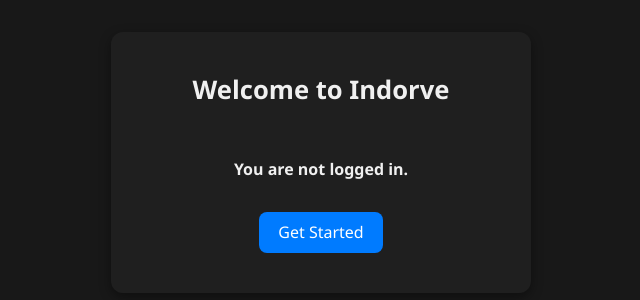
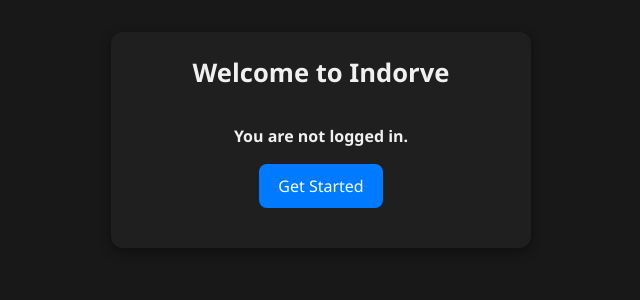
Before and after one commit to xrounak/indrove, a React (Vite) app: page / in a window 1280 px wide. Shown: the top 300 px of the page, without its empty margins (319-959 px from the left). Built offline with nearby package versions, Linux system fonts and the light colour scheme; no server answers.

Commit message:
enabling google authentication and ui polishing

```diff
--- a/package.json
+++ b/package.json
@@ -10,6 +10,7 @@
     "preview": "vite preview"
   },
   "dependencies": {
+    "@tailwindcss/vite": "^4.1.11",
     "firebase": "^11.10.0",
     "react": "^19.1.0",
     "react-dom": "^19.1.0",
--- /dev/null
+++ b/src/index.css
@@ -0,0 +1 @@
+@import "tailwindcss";
--- a/src/main.jsx
+++ b/src/main.jsx
@@ -2,6 +2,7 @@ import { StrictMode } from "react";
 import { createRoot } from "react-dom/client";
 import { BrowserRouter } from "react-router-dom";
 import App from "./App.jsx";
+import "./index.css";
 import { AuthProvider } from "./context/AuthContext.jsx";
 import { UILoadingProvider } from "./context/UILoadingContext .jsx";
 
```
Also changed, not shown: 1 other file (tests, documents, lock files or other folders).
